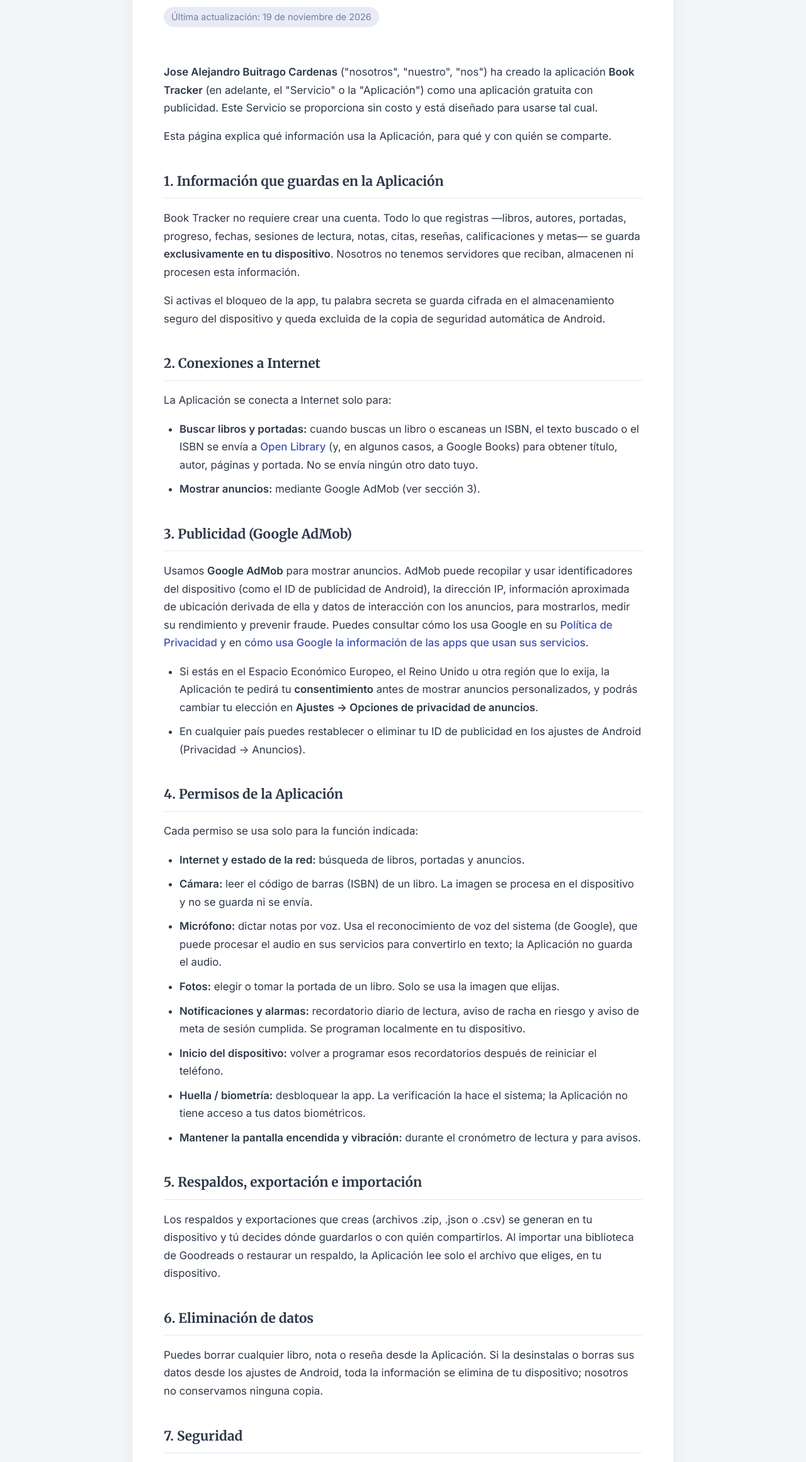
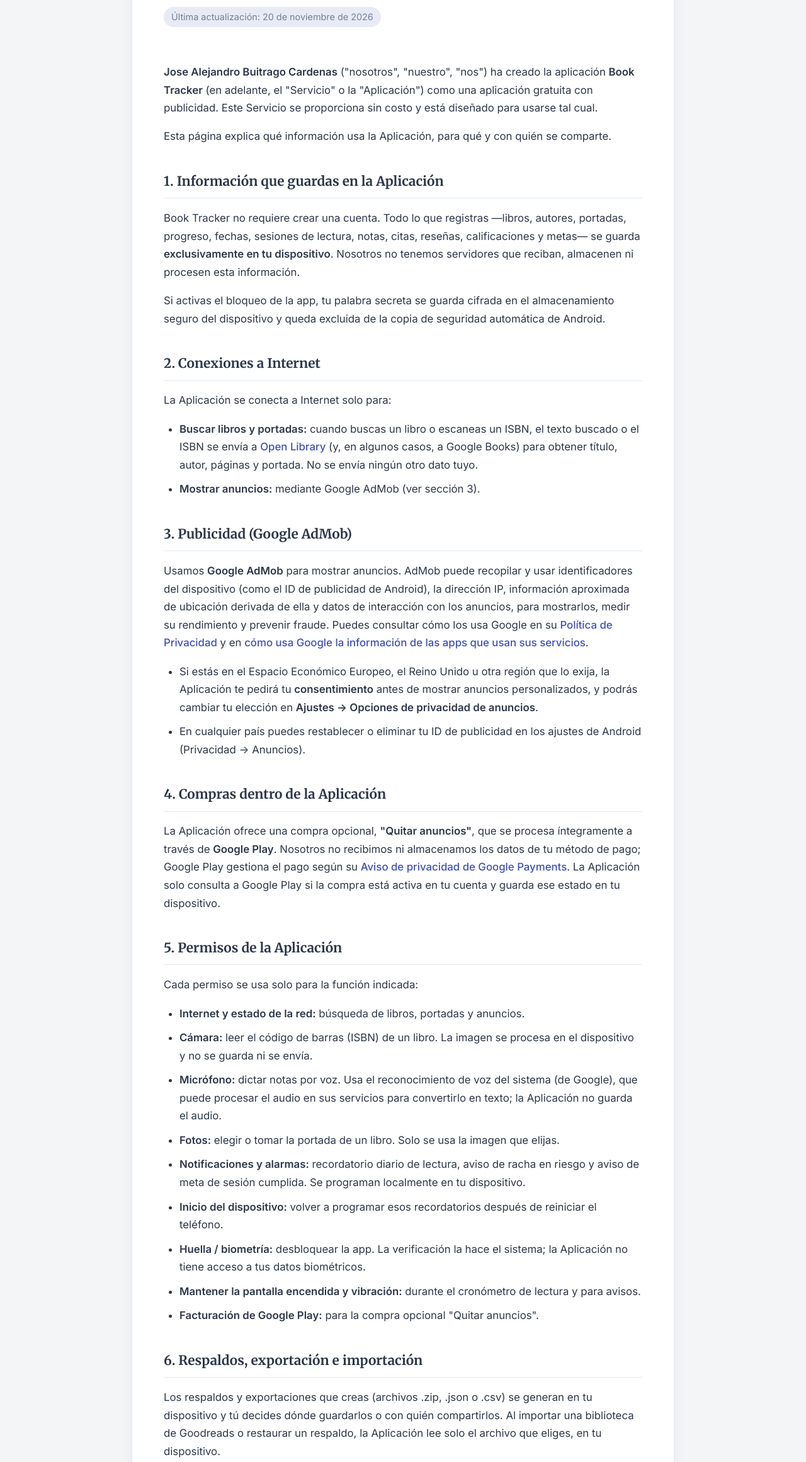
Before and after one commit to Xl3jxndro/Xl3jxndro.github.io, a plain HTML site: page privacidad.html in a window 1280 px wide. Shown: the part 190-2511 px from the top of the page at 63% size. Drawn offline with Linux system fonts and the light colour scheme.

Commit message:
Política: compra "Quitar anuncios" (Google Play)
Co-Authored-By: Claude Opus 5.5 <noreply@anthropic.com>

```diff
--- a/privacidad.html
+++ b/privacidad.html
@@ -94,7 +94,7 @@
     <div class="container">
         <a class="back" href="./">← Book Tracker</a>
         <h1>Política de Privacidad</h1>
-        <div class="last-updated">Última actualización: 19 de noviembre de 2026</div>
+        <div class="last-updated">Última actualización: 20 de noviembre de 2026</div>
 
         <p><strong>Jose Alejandro Buitrago Cardenas</strong> ("nosotros", "nuestro", "nos") ha creado la aplicación <strong>Book Tracker</strong> (en adelante, el "Servicio" o la "Aplicación") como una aplicación gratuita con publicidad. Este Servicio se proporciona sin costo y está diseñado para usarse tal cual.</p>
 
@@ -118,7 +118,10 @@
             <li>En cualquier país puedes restablecer o eliminar tu ID de publicidad en los ajustes de Android (Privacidad → Anuncios).</li>
         </ul>
 
-        <h2>4. Permisos de la Aplicación</h2>
+        <h2>4. Compras dentro de la Aplicación</h2>
+        <p>La Aplicación ofrece una compra opcional, <strong>"Quitar anuncios"</strong>, que se procesa íntegramente a través de <strong>Google Play</strong>. Nosotros no recibimos ni almacenamos los datos de tu método de pago; Google Play gestiona el pago según su <a href="https://payments.google.com/payments/apis-secure/u/0/get_legal_document?ldo=0&amp;ldt=privacynotice" target="_blank" rel="noopener noreferrer">Aviso de privacidad de Google Payments</a>. La Aplicación solo consulta a Google Play si la compra está activa en tu cuenta y guarda ese estado en tu dispositivo.</p>
+
+        <h2>5. Permisos de la Aplicación</h2>
         <p>Cada permiso se usa solo para la función indicada:</p>
         <ul>
             <li><strong>Internet y estado de la red:</strong> búsqueda de libros, portadas y anuncios.</li>
@@ -129,24 +132,25 @@
             <li><strong>Inicio del dispositivo:</strong> volver a programar esos recordatorios después de reiniciar el teléfono.</li>
             <li><strong>Huella / biometría:</strong> desbloquear la app. La verificación la hace el sistema; la Aplicación no tiene acceso a tus datos biométricos.</li>
             <li><strong>Mantener la pantalla encendida y vibración:</strong> durante el cronómetro de lectura y para avisos.</li>
+            <li><strong>Facturación de Google Play:</strong> para la compra opcional "Quitar anuncios".</li>
         </ul>
 
-        <h2>5. Respaldos, exportación e importación</h2>
+        <h2>6. Respaldos, exportación e importación</h2>
         <p>Los respaldos y exportaciones que creas (archivos .zip, .json o .csv) se generan en tu dispositivo y tú decides dónde guardarlos o con quién compartirlos. Al importar una biblioteca de Goodreads o restaurar un respaldo, la Aplicación lee solo el archivo que eliges, en tu dispositivo.</p>
 
-        <h2>6. Eliminación de datos</h2>
+        <h2>7. Eliminación de datos</h2>
         <p>Puedes borrar cualquier libro, nota o reseña desde la Aplicación. Si la desinstalas o borras sus datos desde los ajustes de Android, toda la información se elimina de tu dispositivo; nosotros no conservamos ninguna copia.</p>
 
-        <h2>7. Seguridad</h2>
+        <h2>8. Seguridad</h2>
         <p>Como tus datos se guardan en tu propio dispositivo, su seguridad depende también de la de tu teléfono (bloqueo de pantalla, PIN o biometría). Ningún método de almacenamiento o transmisión electrónica es 100% seguro, por lo que no podemos garantizar una seguridad absoluta.</p>
 
-        <h2>8. Privacidad de los Niños</h2>
+        <h2>9. Privacidad de los Niños</h2>
         <p>Este Servicio no está dirigido a menores de 13 años y no recopilamos a sabiendas información personal de niños. Como la información se guarda localmente, cualquier dato introducido por un menor permanece en su dispositivo. Si eres padre, madre o tutor y crees que tu hijo nos ha proporcionado información personal, contáctanos.</p>
 
-        <h2>9. Cambios en esta Política</h2>
+        <h2>10. Cambios en esta Política</h2>
         <p>Podemos actualizar esta Política de Privacidad. Publicaremos cualquier cambio en esta página con su nueva fecha de actualización.</p>
 
-        <h2>10. Contáctanos</h2>
+        <h2>11. Contáctanos</h2>
         <p>Si tienes preguntas o sugerencias sobre esta Política de Privacidad, escríbenos a:</p>
         <p><strong>Correo electrónico:</strong> <a href="mailto:buitragocardenasjosealejandro@gmail.com">buitragocardenasjosealejandro@gmail.com</a></p>
     </div>
```
